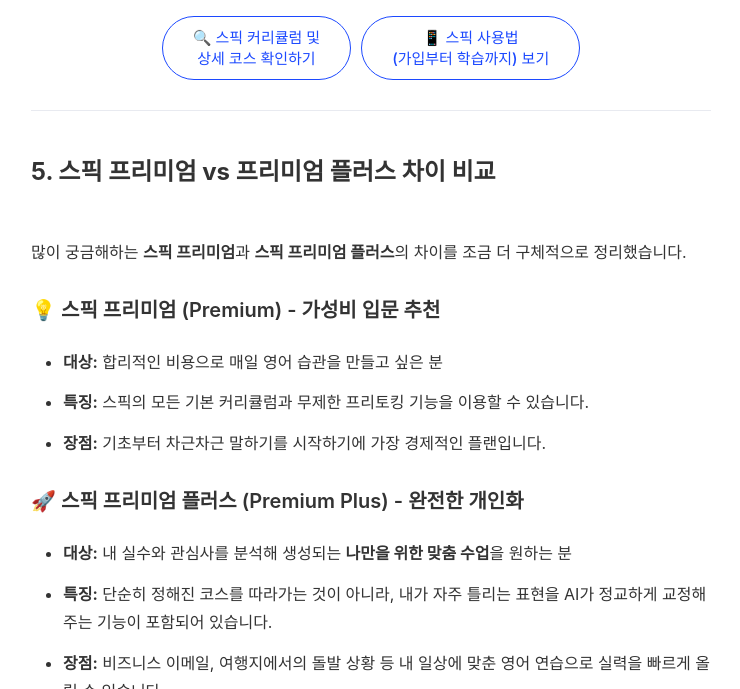
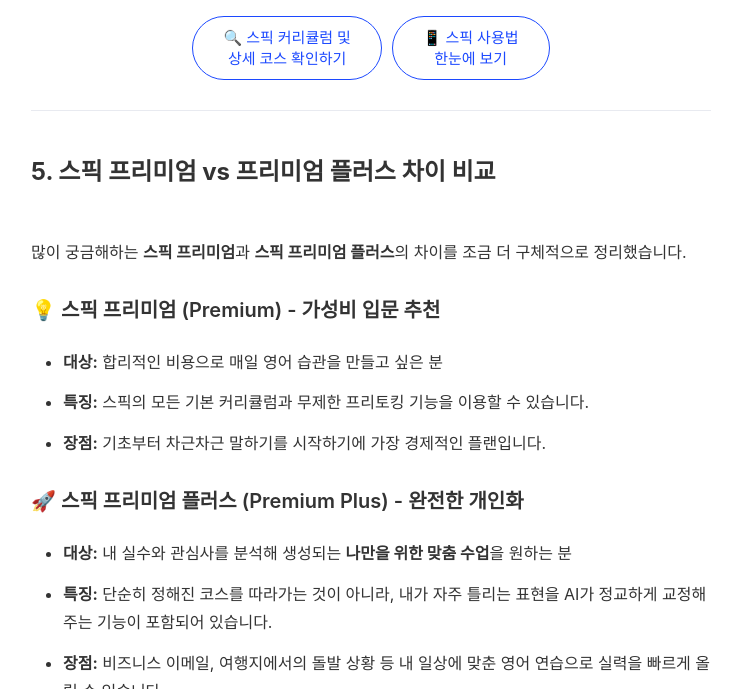
Before and after one commit to kjsjdw/speak_event_page, a Jekyll site: the page built from content/main-page-content.md, in a window 1280 px wide and 900 px high, scrolled down 5326 px, cut to the strip 211-900 px from the top of the window. Shown: the whole strip, without its empty margins (269-1009 px from the left). Built offline with Jekyll 4.4.1, drawn with Linux system fonts in a browser that asks for light colours; some web fonts are replaced.

Commit message:
Simplify how-to-use button text on main page

```diff
--- a/content/sections/03-learning-steps.md
+++ b/content/sections/03-learning-steps.md
@@ -46,8 +46,8 @@
   <a href="/curriculum/" title='스픽 AI 기반 교육 과정 상세 안내' style="text-decoration: none; display: inline-block; width: auto; padding: 10px 30px; color: #1c49ff; background-color: #ffffff; border: 1px solid #1c49ff; border-radius: 50px; font-size: 15px; font-weight: 500; line-height: 1.4;">
     🔍 스픽 커리큘럼 및<br>상세 코스 확인하기
   </a>
-  <a href="/how-to-use/" title='스픽 가입부터 학습까지 사용법 안내' style="text-decoration: none; display: inline-block; width: auto; padding: 10px 30px; color: #1c49ff; background-color: #ffffff; border: 1px solid #1c49ff; border-radius: 50px; font-size: 15px; font-weight: 500; line-height: 1.4;">
-    📱 스픽 사용법<br>(가입부터 학습까지) 보기
+  <a href="/how-to-use/" title='스픽 사용법 총정리 - 가입·레벨·코스·레슨·튜터 한눈에 보기' style="text-decoration: none; display: inline-block; width: auto; padding: 10px 30px; color: #1c49ff; background-color: #ffffff; border: 1px solid #1c49ff; border-radius: 50px; font-size: 15px; font-weight: 500; line-height: 1.4;">
+    📱 스픽 사용법<br>한눈에 보기
   </a>
 </div>
 
```
